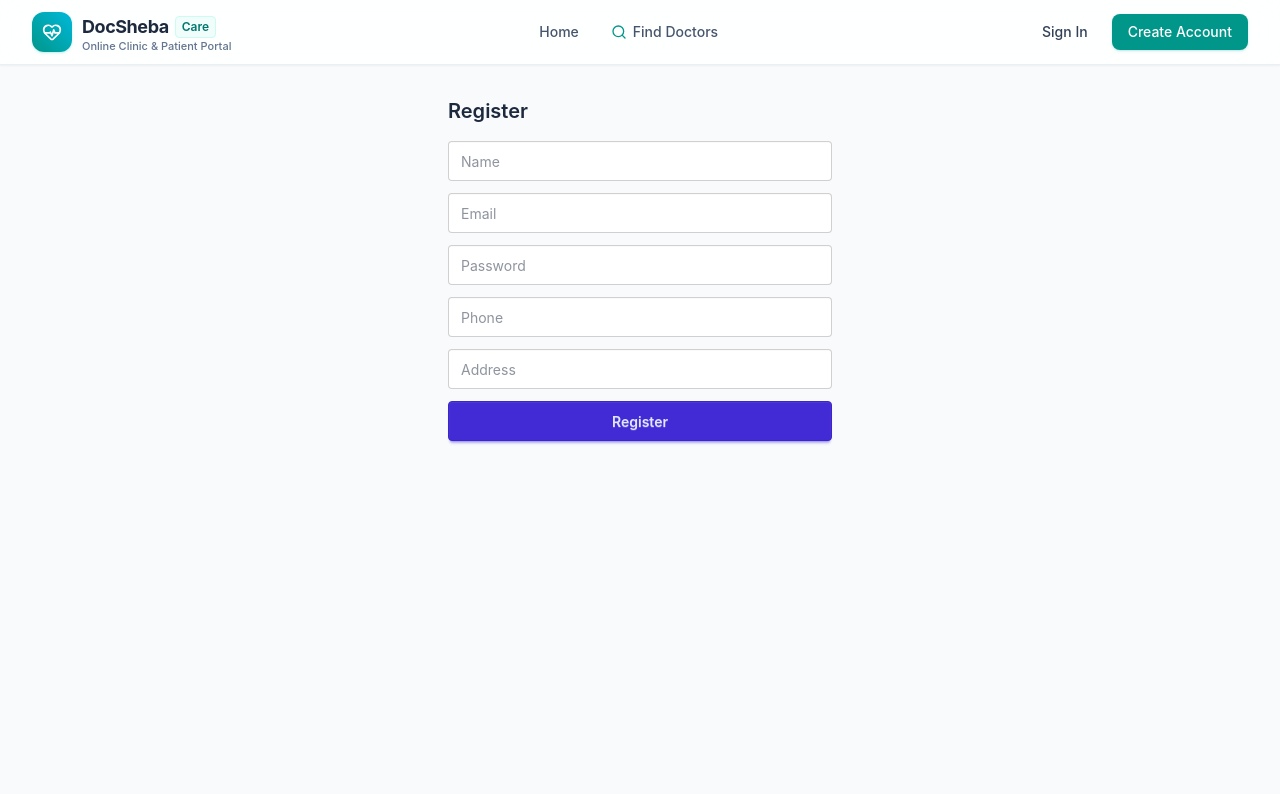
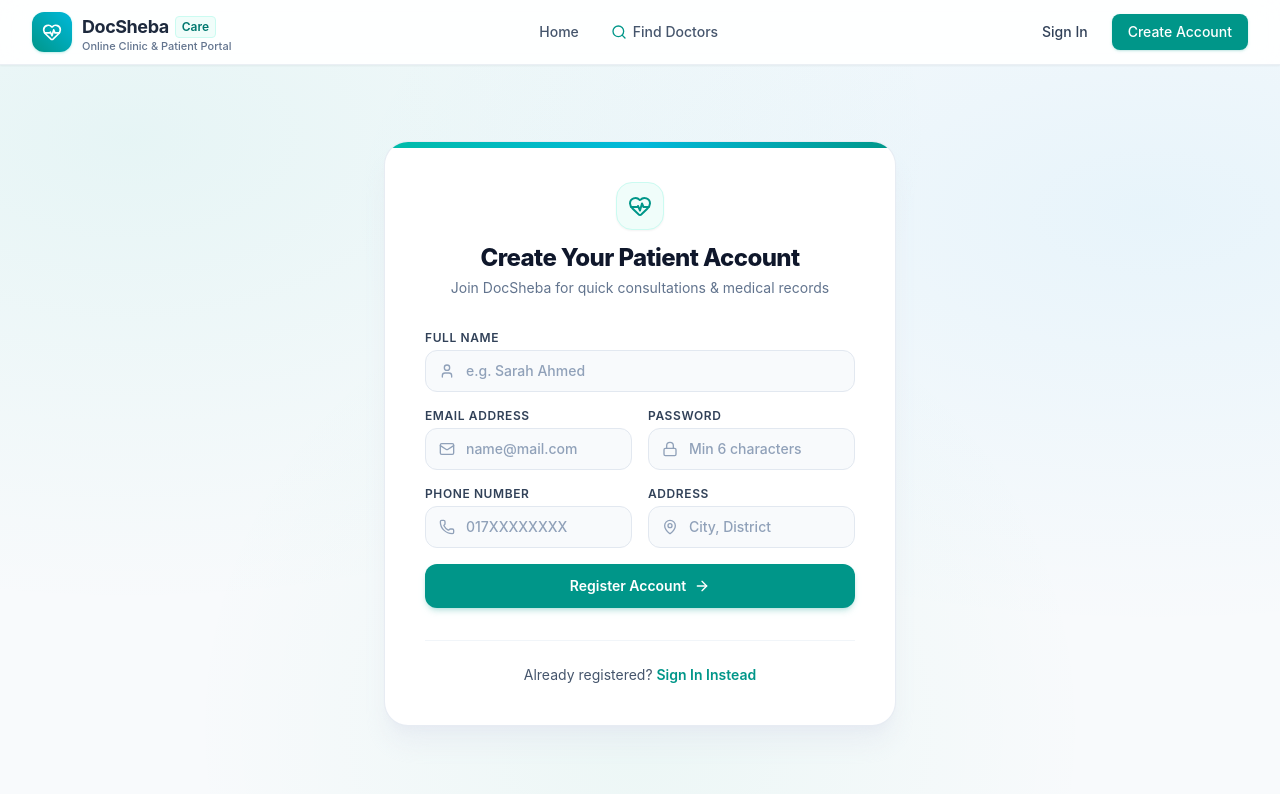
Before and after one commit to Pulok25/Online_Doctor_Appointment, a React (Vite) app in the folder frontend/: page /register in a window 1280 px wide. Shown: the top 794 px of the page. Built offline with nearby package versions, Linux system fonts and the light colour scheme.

Commit message:
feat: implement Home page routing and enhance Register component UI

```diff
--- a/frontend/src/pages/Register.jsx
+++ b/frontend/src/pages/Register.jsx
@@ -1,6 +1,18 @@
 import { useState } from "react";
-import { useNavigate } from "react-router";
+import { Link, useNavigate } from "react-router";
 import axiosInstance from "../api/axiosInstance";
+import {
+  User,
+  Mail,
+  Lock,
+  Phone,
+  MapPin,
+  ArrowRight,
+  HeartPulse,
+  AlertCircle,
+  CheckCircle2,
+  ShieldCheck,
+} from "lucide-react";
 
 export default function Register() {
   const navigate = useNavigate();
@@ -29,7 +41,7 @@ export default function Register() {
       const res = await axiosInstance.post("/users/register", form);
       setActivationToken(res.data.payload.token);
     } catch (err) {
-      setError(err.response?.data?.message || "something went wrong");
+      setError(err.response?.data?.message || "Registration failed");
     } finally {
       setLoading(false);
     }
@@ -42,7 +54,7 @@ export default function Register() {
       await axiosInstance.post("/users/activate", { token: activationToken });
       navigate("/login");
     } catch (err) {
-      setError(err.response?.data?.message || "activation failed");
+      setError(err.response?.data?.message || "Account activation failed");
     } finally {
       setLoading(false);
     }
@@ -50,69 +62,215 @@ export default function Register() {
 
   if (activationToken) {
     return (
-      <div className="p-8 max-w-md mx-auto">
-        <h2 className="text-xl font-semibold mb-4">Verify your account</h2>
-        <p className="mb-4 text-sm text-gray-500">
-          In a real app this would be emailed to you. Click below to activate.
+      <div className="min-h-[calc(100vh-4rem)] flex items-center justify-center p-4 sm:p-6 medical-bg-mesh">
+        <div className="w-full max-w-md bg-white rounded-3xl shadow-xl shadow-slate-200/60 border border-slate-200/80 p-8 sm:p-10 text-center relative overflow-hidden">
+          <div className="absolute top-0 left-0 right-0 h-1.5 bg-gradient-to-r from-emerald-500 to-teal-500" />
+
+          <div className="w-16 h-16 rounded-2xl bg-emerald-50 text-emerald-600 border border-emerald-100 flex items-center justify-center mx-auto mb-4 shadow-xs">
+            <CheckCircle2 className="w-8 h-8" />
+          </div>
+
+          <h2 className="text-2xl font-extrabold text-slate-900 tracking-tight mb-2">
+            Verify Your Account
+          </h2>
+          <p className="text-sm text-slate-600 mb-6 leading-relaxed">
+            Your patient profile has been generated. Click below to verify and activate your DocSheba account now.
           </p>
-        {error && <p className="text-red-500 mb-4">{error}</p>}
+
+          {error && (
+            <div className="mb-6 p-3.5 rounded-xl bg-rose-50 border border-rose-200/80 text-rose-700 text-sm flex items-start gap-2.5 text-left">
+              <AlertCircle className="w-4 h-4 text-rose-600 flex-shrink-0 mt-0.5" />
+              <span>{error}</span>
+            </div>
+          )}
+
           <button
             onClick={handleActivate}
             disabled={loading}
-          className="btn btn-primary w-full"
+            className="w-full py-3 px-4 bg-emerald-600 hover:bg-emerald-700 text-white font-semibold text-sm rounded-xl shadow-md shadow-emerald-600/20 transition-all flex items-center justify-center gap-2 active:scale-98 disabled:opacity-60"
           >
-          {loading ? "Activating..." : "Activate Account"}
+            {loading ? (
+              <>
+                <div className="w-4 h-4 border-2 border-white/30 border-t-white rounded-full animate-spin" />
+                <span>Activating Account...</span>
+              </>
+            ) : (
+              <>
+                <ShieldCheck className="w-4 h-4" />
+                <span>Activate & Proceed to Login</span>
+              </>
+            )}
           </button>
+        </div>
       </div>
     );
   }
 
   return (
-    <div className="p-8 max-w-md mx-auto">
-      <h2 className="text-xl font-semibold mb-4">Register</h2>
-      <form onSubmit={handleSubmit} className="flex flex-col gap-3">
+    <div className="min-h-[calc(100vh-4rem)] flex items-center justify-center p-4 sm:p-6 medical-bg-mesh">
+      <div className="w-full max-w-lg">
+        <div className="bg-white rounded-3xl shadow-xl shadow-slate-200/60 border border-slate-200/80 p-8 sm:p-10 relative overflow-hidden">
+          <div className="absolute top-0 left-0 right-0 h-1.5 bg-gradient-to-r from-teal-500 via-cyan-500 to-teal-600" />
+
+          {/* Header */}
+          <div className="text-center mb-8">
+            <div className="inline-flex w-12 h-12 rounded-2xl bg-teal-50 border border-teal-100 items-center justify-center text-teal-600 mb-3 shadow-xs">
+              <HeartPulse className="w-6 h-6" />
+            </div>
+            <h2 className="text-2xl font-extrabold text-slate-900 tracking-tight">
+              Create Your Patient Account
+            </h2>
+            <p className="text-sm text-slate-500 mt-1">
+              Join DocSheba for quick consultations & medical records
+            </p>
+          </div>
+
+          {/* Error Banner */}
+          {error && (
+            <div className="mb-6 p-3.5 rounded-xl bg-rose-50 border border-rose-200/80 text-rose-700 text-sm flex items-start gap-2.5">
+              <AlertCircle className="w-4 h-4 text-rose-600 flex-shrink-0 mt-0.5" />
+              <span>{error}</span>
+            </div>
+          )}
+
+          {/* Form */}
+          <form onSubmit={handleSubmit} className="space-y-4">
+            <div>
+              <label className="block text-xs font-semibold text-slate-700 uppercase tracking-wider mb-1">
+                Full Name
+              </label>
+              <div className="relative">
+                <div className="absolute inset-y-0 left-0 pl-3.5 flex items-center pointer-events-none text-slate-400">
+                  <User className="w-4 h-4" />
+                </div>
                 <input
                   name="name"
-          placeholder="Name"
+                  type="text"
+                  required
+                  placeholder="e.g. Sarah Ahmed"
                   value={form.name}
                   onChange={handleChange}
-          className="input input-bordered w-full"
+                  className="w-full pl-10 pr-4 py-2.5 bg-slate-50 border border-slate-200 rounded-xl text-slate-800 text-sm placeholder-slate-400 focus:bg-white focus:outline-none focus:ring-2 focus:ring-teal-500/20 focus:border-teal-600 transition-all font-medium"
                 />
+              </div>
+            </div>
+
+            <div className="grid grid-cols-1 sm:grid-cols-2 gap-4">
+              <div>
+                <label className="block text-xs font-semibold text-slate-700 uppercase tracking-wider mb-1">
+                  Email Address
+                </label>
+                <div className="relative">
+                  <div className="absolute inset-y-0 left-0 pl-3.5 flex items-center pointer-events-none text-slate-400">
+                    <Mail className="w-4 h-4" />
+                  </div>
                   <input
                     name="email"
                     type="email"
-          placeholder="Email"
+                    required
+                    placeholder="name@mail.com"
                     value={form.email}
                     onChange={handleChange}
-          className="input input-bordered w-full"
+                    className="w-full pl-10 pr-4 py-2.5 bg-slate-50 border border-slate-200 rounded-xl text-slate-800 text-sm placeholder-slate-400 focus:bg-white focus:outline-none focus:ring-2 focus:ring-teal-500/20 focus:border-teal-600 transition-all font-medium"
                   />
+                </div>
+              </div>
+
+              <div>
+                <label className="block text-xs font-semibold text-slate-700 uppercase tracking-wider mb-1">
+                  Password
+                </label>
+                <div className="relative">
+                  <div className="absolute inset-y-0 left-0 pl-3.5 flex items-center pointer-events-none text-slate-400">
+                    <Lock className="w-4 h-4" />
+                  </div>
                   <input
                     name="password"
                     type="password"
-          placeholder="Password"
+                    required
+                    placeholder="Min 6 characters"
                     value={form.password}
                     onChange={handleChange}
-          className="input input-bordered w-full"
+                    className="w-full pl-10 pr-4 py-2.5 bg-slate-50 border border-slate-200 rounded-xl text-slate-800 text-sm placeholder-slate-400 focus:bg-white focus:outline-none focus:ring-2 focus:ring-teal-500/20 focus:border-teal-600 transition-all font-medium"
                   />
+                </div>
+              </div>
+            </div>
+
+            <div className="grid grid-cols-1 sm:grid-cols-2 gap-4">
+              <div>
+                <label className="block text-xs font-semibold text-slate-700 uppercase tracking-wider mb-1">
+                  Phone Number
+                </label>
+                <div className="relative">
+                  <div className="absolute inset-y-0 left-0 pl-3.5 flex items-center pointer-events-none text-slate-400">
+                    <Phone className="w-4 h-4" />
+                  </div>
                   <input
                     name="phone"
-          placeholder="Phone"
+                    type="tel"
+                    required
+                    placeholder="017XXXXXXXX"
                     value={form.phone}
                     onChange={handleChange}
-          className="input input-bordered w-full"
+                    className="w-full pl-10 pr-4 py-2.5 bg-slate-50 border border-slate-200 rounded-xl text-slate-800 text-sm placeholder-slate-400 focus:bg-white focus:outline-none focus:ring-2 focus:ring-teal-500/20 focus:border-teal-600 transition-all font-medium"
                   />
+                </div>
+              </div>
+
+              <div>
+                <label className="block text-xs font-semibold text-slate-700 uppercase tracking-wider mb-1">
+                  Address
+                </label>
+                <div className="relative">
+                  <div className="absolute inset-y-0 left-0 pl-3.5 flex items-center pointer-events-none text-slate-400">
+                    <MapPin className="w-4 h-4" />
+                  </div>
                   <input
                     name="address"
-          placeholder="Address"
+                    type="text"
+                    placeholder="City, District"
                     value={form.address}
                     onChange={handleChange}
-          className="input input-bordered w-full"
+                    className="w-full pl-10 pr-4 py-2.5 bg-slate-50 border border-slate-200 rounded-xl text-slate-800 text-sm placeholder-slate-400 focus:bg-white focus:outline-none focus:ring-2 focus:ring-teal-500/20 focus:border-teal-600 transition-all font-medium"
                   />
-        {error && <p className="text-red-500">{error}</p>}
-        <button type="submit" disabled={loading} className="btn btn-primary">
-          {loading ? "Registering..." : "Register"}
+                </div>
+              </div>
+            </div>
+
+            <button
+              type="submit"
+              disabled={loading}
+              className="w-full mt-4 py-3 px-4 bg-teal-600 hover:bg-teal-700 text-white font-semibold text-sm rounded-xl shadow-md shadow-teal-600/20 transition-all flex items-center justify-center gap-2 active:scale-98 disabled:opacity-60"
+            >
+              {loading ? (
+                <>
+                  <div className="w-4 h-4 border-2 border-white/30 border-t-white rounded-full animate-spin" />
+                  <span>Creating Account...</span>
+                </>
+              ) : (
+                <>
+                  <span>Register Account</span>
+                  <ArrowRight className="w-4 h-4" />
+                </>
+              )}
             </button>
           </form>
+
+          {/* Footer */}
+          <div className="mt-8 pt-6 border-t border-slate-100 text-center">
+            <p className="text-sm text-slate-600">
+              Already registered?{" "}
+              <Link
+                to="/login"
+                className="font-semibold text-teal-600 hover:text-teal-700 hover:underline"
+              >
+                Sign In Instead
+              </Link>
+            </p>
+          </div>
+        </div>
+      </div>
     </div>
   );
 }
--- a/frontend/src/routes/AppRoutes.jsx
+++ b/frontend/src/routes/AppRoutes.jsx
@@ -1,4 +1,5 @@
-import { Routes, Route } from "react-router";
+import { Routes, Route, Navigate } from "react-router";
+import Home from "../pages/Home";
 import Login from "../pages/Login";
 import Register from "../pages/Register";
 import PatientDashboard from "../pages/PatientDashboard";
@@ -10,6 +11,7 @@ import ApplyDoctor from "../pages/ApplyDoctor";
 export default function AppRoutes() {
   return (
     <Routes>
+      <Route path="/" element={<Home />} />
       <Route path="/login" element={<Login />} />
       <Route path="/register" element={<Register />} />
       <Route path="/patient/dashboard" element={<PatientDashboard />} />
@@ -17,6 +19,7 @@ export default function AppRoutes() {
       <Route path="/admin/applications" element={<AdminApplications />} />
       <Route path="/doctors" element={<DoctorList />} />
       <Route path="/apply-doctor" element={<ApplyDoctor />} />
+      <Route path="*" element={<Navigate to="/" replace />} />
     </Routes>
   );
 }
```
Also changed, not shown: 1 other file (tests, documents, lock files or other folders). Lines whose indentation alone changed are shown as unchanged.
